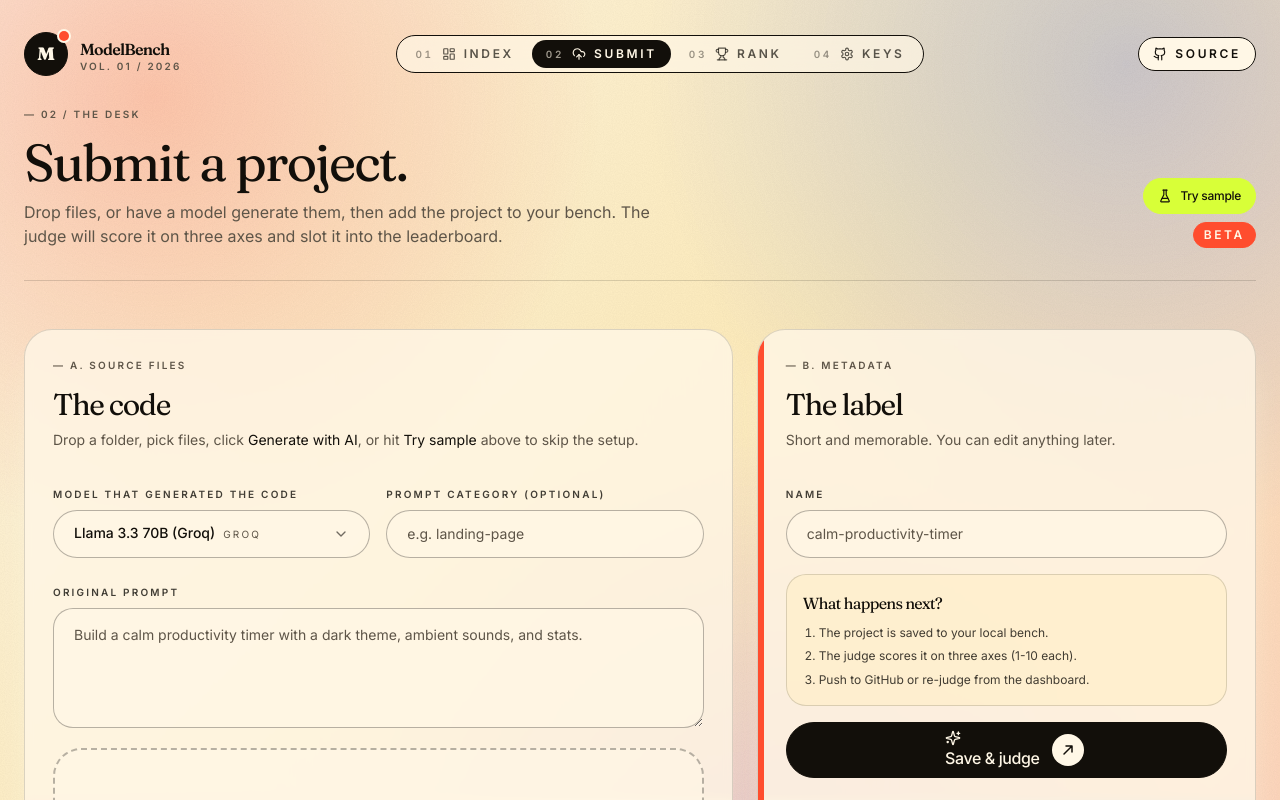
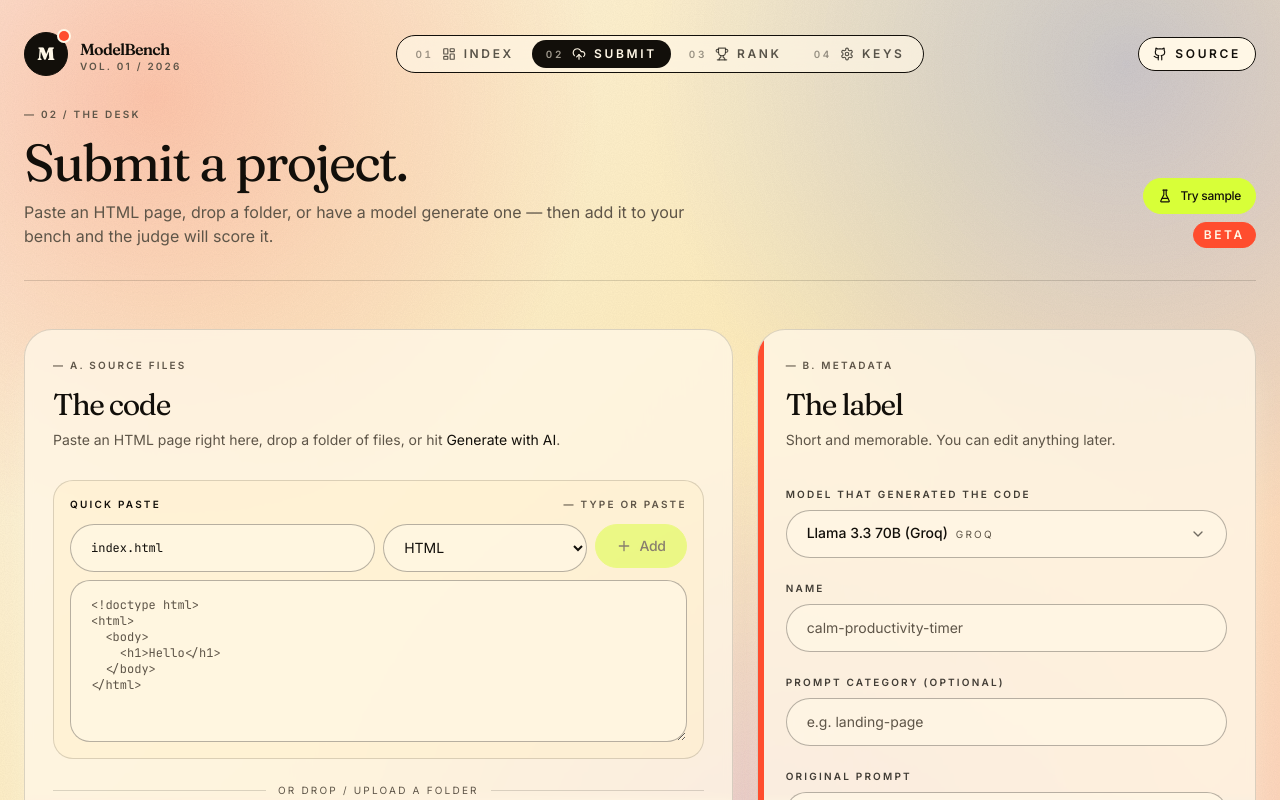
Before and after one commit to INDAR-Beurre/modelbench, a Next.js app: page /upload in a window 1280 px wide. Shown: the top 800 px of the page. Built offline with nearby package versions, Linux system fonts and the light colour scheme.

Commit message:
feat: quick-paste HTML box on upload page

```diff
--- a/app/upload/page.tsx
+++ b/app/upload/page.tsx
@@ -1,7 +1,7 @@
 'use client';
 
 import { useState } from 'react';
-import { Loader2, Sparkles, Wand2, FlaskConical } from 'lucide-react';
+import { Loader2, Sparkles, Wand2, FlaskConical, Plus, X } from 'lucide-react';
 import { toast } from 'sonner';
 import { Button } from '@/components/ui/button';
 import { Card, CardContent, CardDescription, CardHeader, CardTitle } from '@/components/ui/card';
@@ -51,9 +51,6 @@ const SAMPLE_PROJECT: ProjectFile[] = [
   --ink: #120f0a;
   --paper: #fff7e6;
   --muted: #5e5548;
-  --red: #ff4d2e;
-  --blue: #1d4dff;
-  --lime: #d8ff38;
   --radius: 16px;
   font-family: system-ui, -apple-system, sans-serif;
 }
@@ -87,6 +84,11 @@ export default function UploadPage() {
   const [generating, setGenerating] = useState(false);
   const [submitting, setSubmitting] = useState(false);
 
+  // Quick-paste state
+  const [pasteName, setPasteName] = useState('index.html');
+  const [pasteLang, setPasteLang] = useState<'html' | 'css' | 'js' | 'ts' | 'json' | 'md'>('html');
+  const [pasteContent, setPasteContent] = useState('');
+
   const isCustom = modelId === 'custom';
   const model: ModelSpec = isCustom
     ? {
@@ -102,6 +104,35 @@ export default function UploadPage() {
     setCategory('landing-page');
     setFiles(SAMPLE_PROJECT);
     toast.success('Sample project loaded — click Save & judge');
+  }
+
+  function handleAddPaste() {
+    const trimmed = pasteContent.trim();
+    if (!trimmed) {
+      toast.error('Paste or type some code first');
+      return;
+    }
+    const filename = (pasteName.trim() || 'index.html').replace(/^\/+/, '');
+    const newFile: ProjectFile = {
+      path: filename,
+      content: pasteContent,
+      language: pasteLang,
+    };
+    const idx = files.findIndex((f) => f.path === filename);
+    if (idx >= 0) {
+      const next = [...files];
+      next[idx] = newFile;
+      setFiles(next);
+      toast.success(`Replaced ${filename}`);
+    } else {
+      setFiles([...files, newFile]);
+      toast.success(`Added ${filename}`);
+    }
+    setPasteContent('');
+  }
+
+  function handleRemoveFile(path: string) {
+    setFiles(files.filter((f) => f.path !== path));
   }
 
   async function handleGenerate() {
@@ -142,7 +173,7 @@ export default function UploadPage() {
       return;
     }
     if (files.length === 0) {
-      toast.error('Add at least one source file (or click Try sample)');
+      toast.error('Add at least one source file (paste, upload, or click Try sample)');
       return;
     }
 
@@ -189,8 +220,8 @@ export default function UploadPage() {
           <span className="eyebrow text-muted">— 02 / The Desk</span>
           <h1 className="display-2 mt-3 font-serif text-ink">Submit a project.</h1>
           <p className="mt-3 max-w-2xl text-muted">
-            Drop files, or have a model generate them, then add the project to your bench.
-            The judge will score it on three axes and slot it into the leaderboard.
+            Paste an HTML page, drop a folder, or have a model generate one — then add it to
+            your bench and the judge will score it.
           </p>
         </div>
         <div className="flex flex-col items-end justify-end gap-2 md:col-span-4">
@@ -207,47 +238,108 @@ export default function UploadPage() {
             <span className="eyebrow text-muted">— A. Source files</span>
             <CardTitle className="mt-2 font-serif text-3xl">The code</CardTitle>
             <CardDescription>
-              Drop a folder, pick files, click <span className="text-ink">Generate with AI</span>,
-              or hit <span className="text-ink">Try sample</span> above to skip the setup.
+              Paste an HTML page right here, drop a folder of files, or hit{' '}
+              <span className="text-ink">Generate with AI</span>.
             </CardDescription>
           </CardHeader>
-          <CardContent className="space-y-5 p-7 pt-0">
-            <div className="grid gap-4 sm:grid-cols-2">
-              <div>
-                <Label>Model that generated the code</Label>
-                <div className="mt-1.5">
-                  <ModelSelect value={modelId} onValueChange={setModelId} />
-                </div>
-                {isCustom && (
-                  <Input
-                    className="mt-2"
-                    placeholder="e.g. Llama 3.3 70B (Groq)"
-                    value={customModelName}
-                    onChange={(e) => setCustomModelName(e.target.value)}
-                  />
-                )}
+          <CardContent className="space-y-6 p-7 pt-0">
+            {/* Quick-paste box */}
+            <div className="rounded-2xl border border-ink/15 bg-cream/40 p-4">
+              <div className="mb-3 flex items-center justify-between gap-2">
+                <Label className="!text-ink">Quick paste</Label>
+                <span className="eyebrow text-muted">— Type or paste</span>
               </div>
-              <div>
-                <Label>Prompt category (optional)</Label>
+              <div className="grid grid-cols-[1fr_auto] gap-2 sm:grid-cols-[1.2fr_0.8fr_auto]">
                 <Input
-                  className="mt-1.5"
-                  placeholder="e.g. landing-page"
-                  value={category}
-                  onChange={(e) => setCategory(e.target.value)}
+                  placeholder="index.html"
+                  value={pasteName}
+                  onChange={(e) => setPasteName(e.target.value)}
+                  className="font-mono text-xs"
                 />
+                <select
+                  value={pasteLang}
+                  onChange={(e) => setPasteLang(e.target.value as typeof pasteLang)}
+                  className="h-12 rounded-pill border border-ink/30 bg-paper/70 px-4 text-sm text-ink focus:outline-none focus:border-ink"
+                >
+                  <option value="html">HTML</option>
+                  <option value="css">CSS</option>
+                  <option value="js">JavaScript</option>
+                  <option value="ts">TypeScript</option>
+                  <option value="json">JSON</option>
+                  <option value="md">Markdown</option>
+                </select>
+                <Button
+                  type="button"
+                  variant="lime"
+                  onClick={handleAddPaste}
+                  disabled={!pasteContent.trim()}
+                >
+                  <Plus className="h-4 w-4" /> Add
+                </Button>
               </div>
-            </div>
-            <div>
-              <Label>Original prompt</Label>
               <Textarea
-                className="mt-1.5"
-                placeholder="Build a calm productivity timer with a dark theme, ambient sounds, and stats."
-                rows={4}
-                value={prompt}
-                onChange={(e) => setPrompt(e.target.value)}
+                className="mt-2 font-mono text-xs"
+                placeholder={pasteLang === 'html' ? '<!doctype html>\n<html>\n  <body>\n    <h1>Hello</h1>\n  </body>\n</html>' : '/* paste your code here */'}
+                rows={8}
+                value={pasteContent}
+                onChange={(e) => setPasteContent(e.target.value)}
               />
             </div>
+
+            <div className="flex items-center gap-3 text-[10px] uppercase tracking-eyebrow text-muted">
+              <div className="h-px flex-1 bg-ink/15" />
+              <span>or drop / upload a folder</span>
+              <div className="h-px flex-1 bg-ink/15" />
+            </div>
+
             <FileUpload files={files} onChange={setFiles} />
+
+            {files.length > 0 && (
+              <div className="overflow-hidden rounded-2xl border border-ink/20 bg-paper/80">
+                <div className="flex items-center justify-between border-b border-ink/10 px-4 py-2.5">
+                  <span className="eyebrow text-muted">
+                    {files.length} file{files.length === 1 ? '' : 's'} in project
+                  </span>
+                  <Button
+                    type="button"
+                    size="sm"
+                    variant="ghost"
+                    onClick={() => setFiles([])}
+                  >
+                    Clear all
+                  </Button>
+                </div>
+                <ul className="max-h-48 divide-y divide-ink/10 overflow-y-auto code-scroll">
+                  {files.map((f) => (
+                    <li
+                      key={f.path}
+                      className="flex items-center justify-between gap-2 px-4 py-2 text-sm"
+                    >
+                      <div className="flex min-w-0 items-center gap-2">
+                        <span className="truncate font-mono text-xs text-ink">{f.path}</span>
+                        <span className="shrink-0 text-[10px] uppercase tracking-eyebrow text-muted">
+                          {f.language ?? 'text'}
+                        </span>
+                      </div>
+                      <div className="flex items-center gap-2">
+                        <span className="text-[10px] text-muted">
+                          {f.content.length.toLocaleString()} chars
+                        </span>
+                        <button
+                          type="button"
+                          onClick={() => handleRemoveFile(f.path)}
+                          className="rounded-full p-1 text-muted hover:bg-ink/10 hover:text-ink"
+                          aria-label={`Remove ${f.path}`}
+                        >
+                          <X className="h-3 w-3" />
+                        </button>
+                      </div>
+                    </li>
+                  ))}
+                </ul>
+              </div>
+            )}
+
             <div className="flex flex-wrap items-center justify-between gap-2 border-t border-ink/10 pt-4">
               <Button
                 type="button"
@@ -255,7 +347,7 @@ export default function UploadPage() {
                 size="lg"
                 onClick={handleGenerate}
                 disabled={generating || !prompt.trim() || isCustom}
-                title={isCustom ? 'In-app generation is only available for catalog models. Upload files manually for custom entries.' : undefined}
+                title={isCustom ? 'In-app generation is only available for catalog models. Paste or upload files manually for custom entries.' : undefined}
               >
                 {generating ? <Loader2 className="h-4 w-4 animate-spin" /> : <Wand2 className="h-4 w-4" />}
                 Generate with {model.label.split(' ')[0]}
@@ -277,12 +369,45 @@ export default function UploadPage() {
           </CardHeader>
           <CardContent className="space-y-4 p-7 pt-0">
             <div>
+              <Label>Model that generated the code</Label>
+              <div className="mt-1.5">
+                <ModelSelect value={modelId} onValueChange={setModelId} />
+              </div>
+              {isCustom && (
+                <Input
+                  className="mt-2"
+                  placeholder="e.g. Llama 3.3 70B (Groq)"
+                  value={customModelName}
+                  onChange={(e) => setCustomModelName(e.target.value)}
+                />
+              )}
+            </div>
+            <div>
               <Label>Name</Label>
               <Input
                 className="mt-1.5"
                 placeholder="calm-productivity-timer"
                 value={name}
                 onChange={(e) => setName(e.target.value)}
+              />
+            </div>
+            <div>
+              <Label>Prompt category (optional)</Label>
+              <Input
+                className="mt-1.5"
+                placeholder="e.g. landing-page"
+                value={category}
+                onChange={(e) => setCategory(e.target.value)}
+              />
+            </div>
+            <div>
+              <Label>Original prompt</Label>
+              <Textarea
+                className="mt-1.5"
+                placeholder="Build a calm productivity timer with a dark theme, ambient sounds, and stats."
+                rows={3}
+                value={prompt}
+                onChange={(e) => setPrompt(e.target.value)}
               />
             </div>
             <div className="rounded-2xl border border-ink/15 bg-cream/60 p-4 text-xs leading-relaxed text-ink/80">
```
